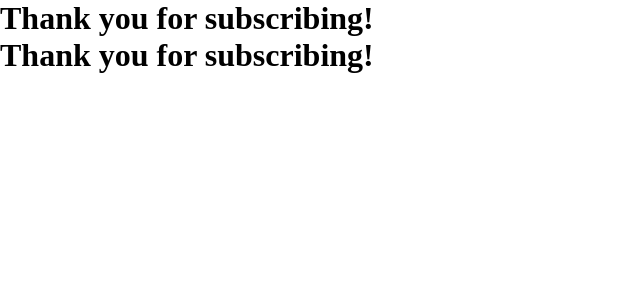
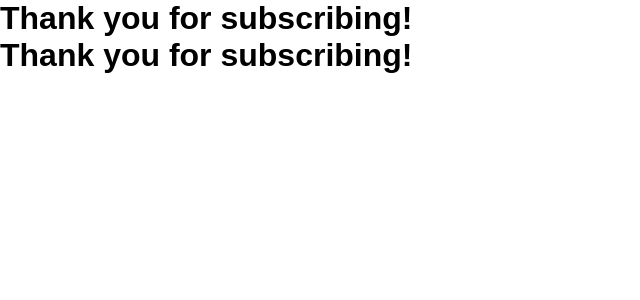
Before and after one commit to CSJLU/johnnys-email-sender, a Flask app: page /put_email in a window 1280 px wide. Shown: the top 300 px of the page, without its empty margins (0-640 px from the left). Run offline with Flask 3, Linux system fonts and the light colour scheme; parts of the project's set-up code (start-up, migrations or seed data) failed here and were passed over.

Commit message:
Add font

```diff
--- a/static/styles.css
+++ b/static/styles.css
@@ -1,6 +1,7 @@
 *{
     margin: 0;
     padding: 0;
+    font-family: 'Poppins', sans-serif;
 }
 
 section{
```
